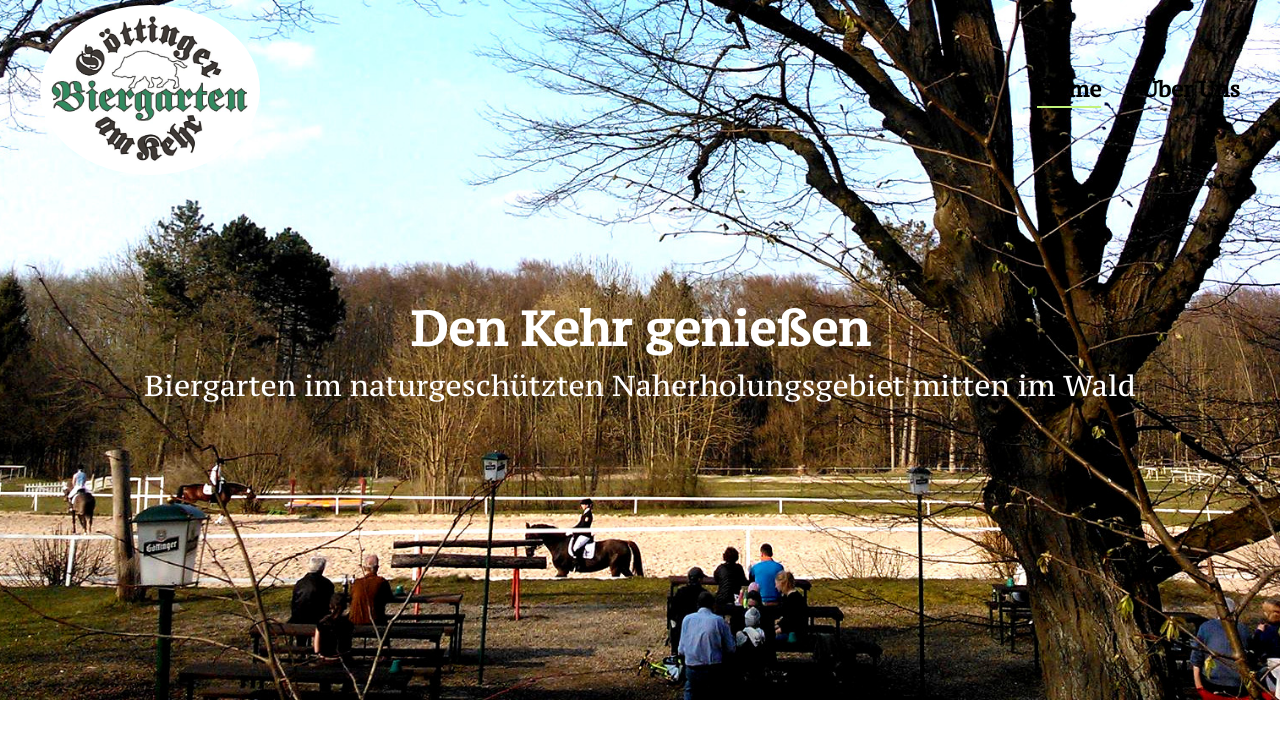
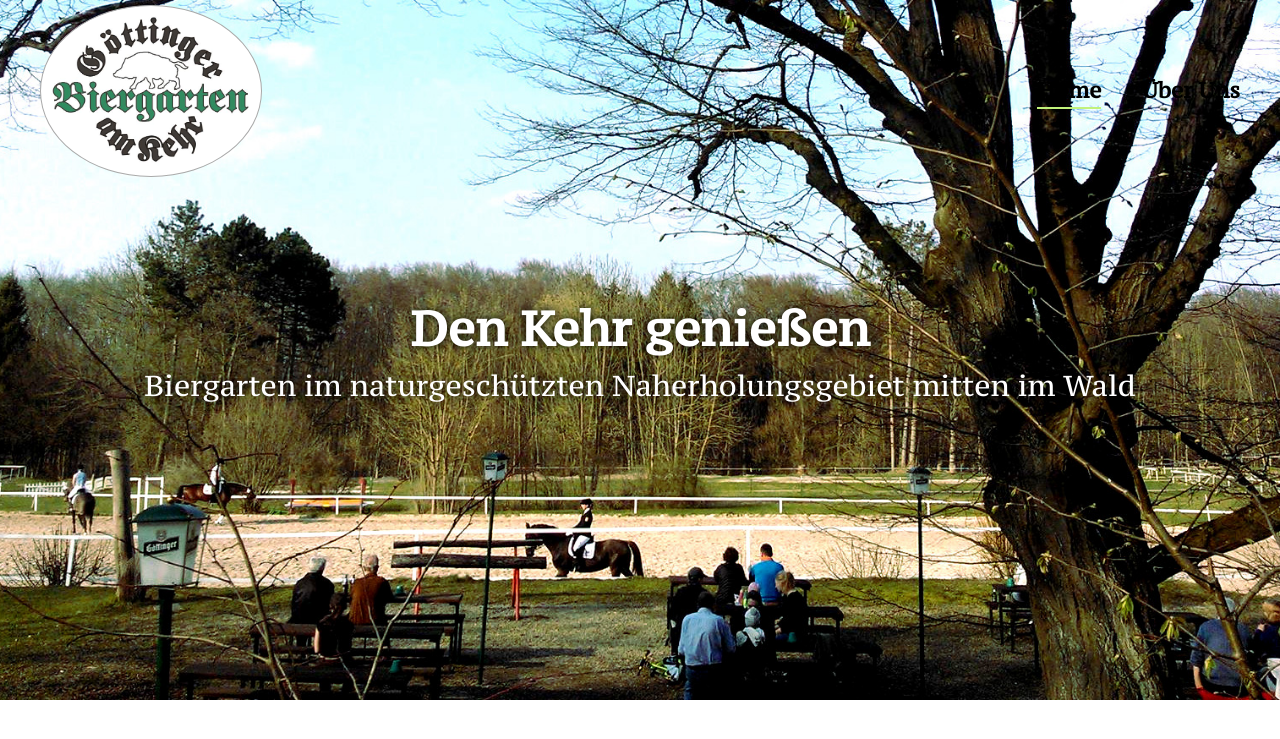
Before and after one commit to versable/kehr-website, a Jekyll site: the page built from index.html, in a window 1280 px wide. Shown: the top 739 px of the page. Built offline with Jekyll 4.4.1, drawn with Linux system fonts in a browser that asks for light colours.

Commit message:
Add design detail

```diff
--- a/_sass/_base.scss
+++ b/_sass/_base.scss
@@ -60,6 +60,7 @@ small {
     flex-direction: column;
     justify-content: space-around;
     text-align: center;
+    text-shadow: 0 0 8px #000;
     background: center / cover no-repeat url('/images/hero-1.jpg');
     color: #fff;
     z-index: 1;
--- a/_sass/_layout.scss
+++ b/_sass/_layout.scss
@@ -17,6 +17,7 @@ nav {
         img {
             width: 200px;
             height: auto;
+            border: 1px solid #aaa;
             border-radius: 50%;
             background-color: white;
             padding: 10px;
```
Also changed, not shown: images/hero-1.jpg.
